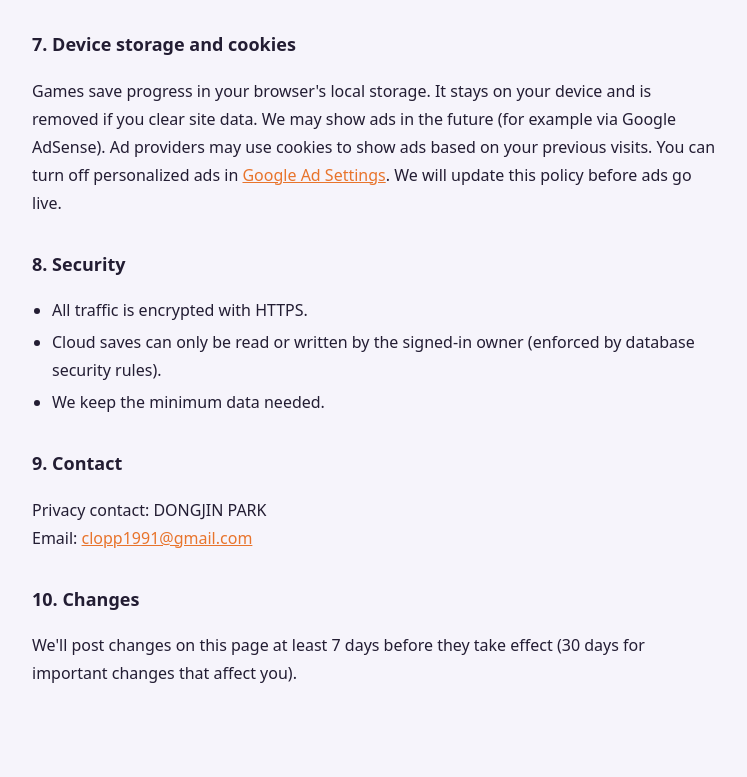
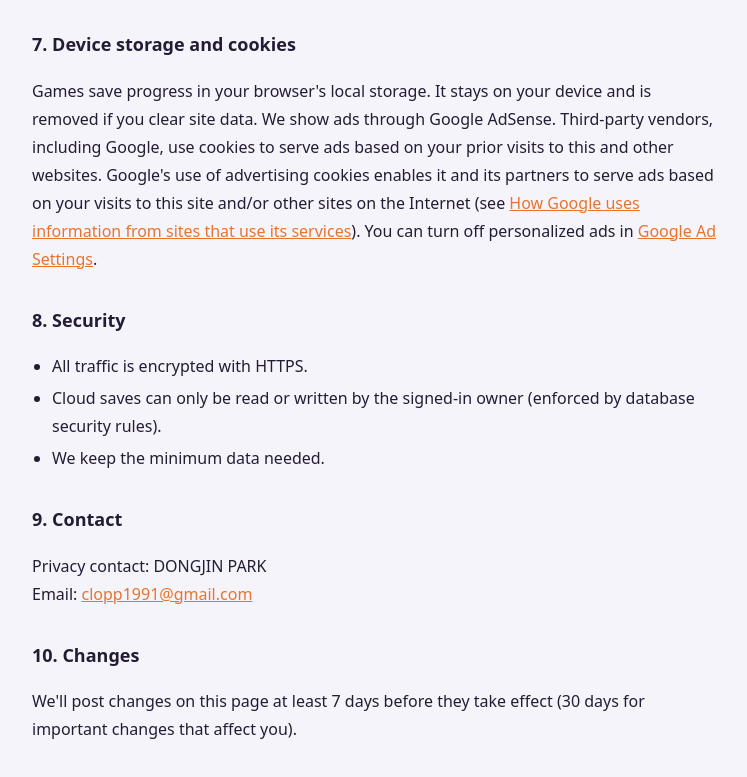
Before and after one commit to zappying/zappying.github.io, a plain HTML site: page privacy.html in a window 1280 px wide. Shown: the part 1969-2746 px from the top of the page, without its empty margins (264-1011 px from the left). Drawn offline with Linux system fonts and the light colour scheme.

Commit message:
Add files via upload

```diff
--- a/privacy.html
+++ b/privacy.html
@@ -16,6 +16,8 @@ table{width:100%;border-collapse:collapse;font-size:14px;margin:8px 0}th,td{bord
 .tw{overflow-x:auto}.box{background:var(--card);border:1px solid var(--line);border-radius:12px;padding:14px 16px;font-size:15px}
 ul{padding-left:20px}li{margin:4px 0}
 </style>
+<meta name="google-adsense-account" content="ca-pub-3011863730405213">
+<script async src="https://pagead2.googlesyndication.com/pagead/js/adsbygoogle.js?client=ca-pub-3011863730405213" crossorigin="anonymous"></script>
 </head>
 <body>
 <main>
@@ -63,7 +65,7 @@ ul{padding-left:20px}li{margin:4px 0}
 <p>The Service is a general-audience game site and is not directed at children under 13. Children under 13 (under 14 in Korea, or the age required in your country) should not sign in without a parent's or guardian's consent. If we learn that we hold such data without consent, we will delete it. Parents can request access or deletion using the contact below.</p>
 
 <h2>7. Device storage and cookies</h2>
-<p>Games save progress in your browser's local storage. It stays on your device and is removed if you clear site data. We may show ads in the future (for example via Google AdSense). Ad providers may use cookies to show ads based on your previous visits. You can turn off personalized ads in <a href="https://adssettings.google.com" target="_blank" rel="noopener">Google Ad Settings</a>. We will update this policy before ads go live.</p>
+<p>Games save progress in your browser's local storage. It stays on your device and is removed if you clear site data. We show ads through Google AdSense. Third-party vendors, including Google, use cookies to serve ads based on your prior visits to this and other websites. Google's use of advertising cookies enables it and its partners to serve ads based on your visits to this site and/or other sites on the Internet (see <a href="https://policies.google.com/technologies/ads" target="_blank" rel="noopener">How Google uses information from sites that use its services</a>). You can turn off personalized ads in <a href="https://adssettings.google.com" target="_blank" rel="noopener">Google Ad Settings</a>.</p>
 
 <h2>8. Security</h2>
 <ul>
```
Also changed, not shown: index.html (+2 -0 lines), privacy-ko.html (+2 -0 lines), terms-ko.html (+2 -0 lines), terms.html (+2 -0 lines), ads.txt (added).
